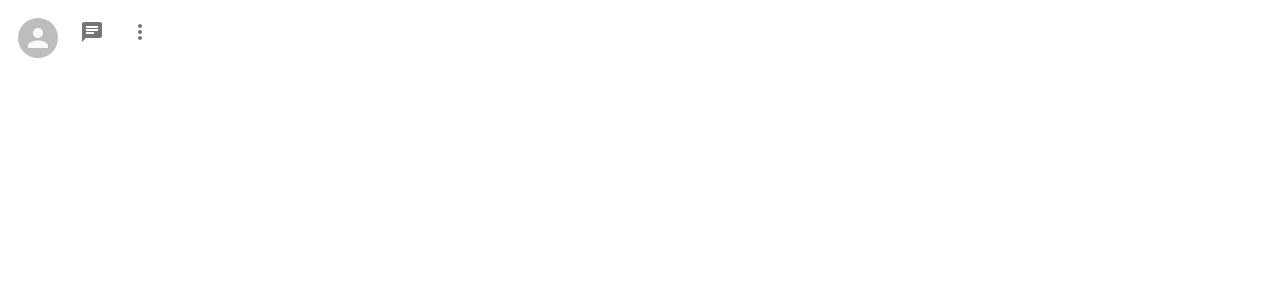
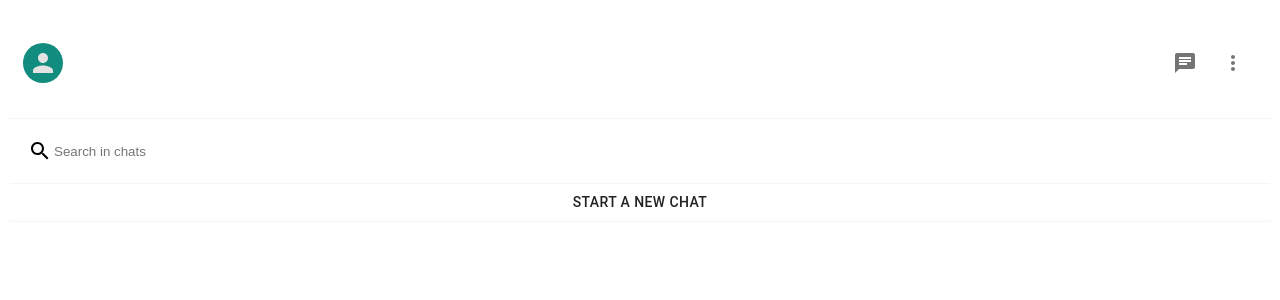
Before and after one commit to MisteryPoints/WhatsappClone, a Next.js app in the folder whatsapp-devpoint/: page / in a window 1280 px wide. Shown: the top 300 px of the page. Built offline with nearby package versions, Linux system fonts and the light colour scheme.

Commit message:
adidng search

```diff
--- a/whatsapp-devpoint/components/Sidebar.js
+++ b/whatsapp-devpoint/components/Sidebar.js
@@ -1,6 +1,7 @@
-import { Avatar, IconButton } from "@material-ui/core"
+import { Avatar, Button, IconButton } from "@material-ui/core"
 import ChatIcon from '@material-ui/icons/Chat'
 import MoreVertIcon from '@material-ui/icons/MoreVert'
+import SearchIcon from '@material-ui/icons/Search'
 import styled from "styled-components"
 
 function Sidebar() {
@@ -18,9 +19,19 @@
           </IconButton>
         </IconsContainer>
       </Header>
+
+      <Search>
+        <SearchIcon/>
+        <SearchInput placeholder="Search in chats"/>
+      </Search>
+
+      <SidebarButton>Start a new chat</SidebarButton>
+
+      {/* TODO: List of Chats */}
     </Container>
   )
 }
+
 
 export default Sidebar
 
@@ -28,13 +39,51 @@
 
 `
 
+const Search = styled.div`
+  display: flex;
+  align-items: center;
+  padding: 20px;
+  border-radius: 2px;
+`
+
+const SearchInput = styled.input`
+  outline-width: 0;
+  border: none;
+  flex: 1;
+`
+const SidebarButton = styled(Button)`
+  width: 100%;
+
+  &&& {
+    border-top: 1px solid whitesmoke;
+    border-bottom: 1px solid whitesmoke;
+  }
+`
+
 const Header = styled.div`
   display: flex;
   position: sticky;
+  top: 0;
+  background-color: white;
+  z-index: 1;
+  justify-content: space-between;
+  align-items: center;
+  padding: 15px;
+  height: 80px;
+  border-bottom: 1px solid whitesmoke;
 `
 
 const UseAvatar = styled(Avatar)`
-  margin: 10px;
+  cursor: pointer;
+
+  &&& {
+    color: #E3E3E3;
+    background-color: #128C7E;
+  }
+
+  :hover {
+    opacity: 0.8;
+  }
 `
 
 const IconsContainer = styled.div`
```
